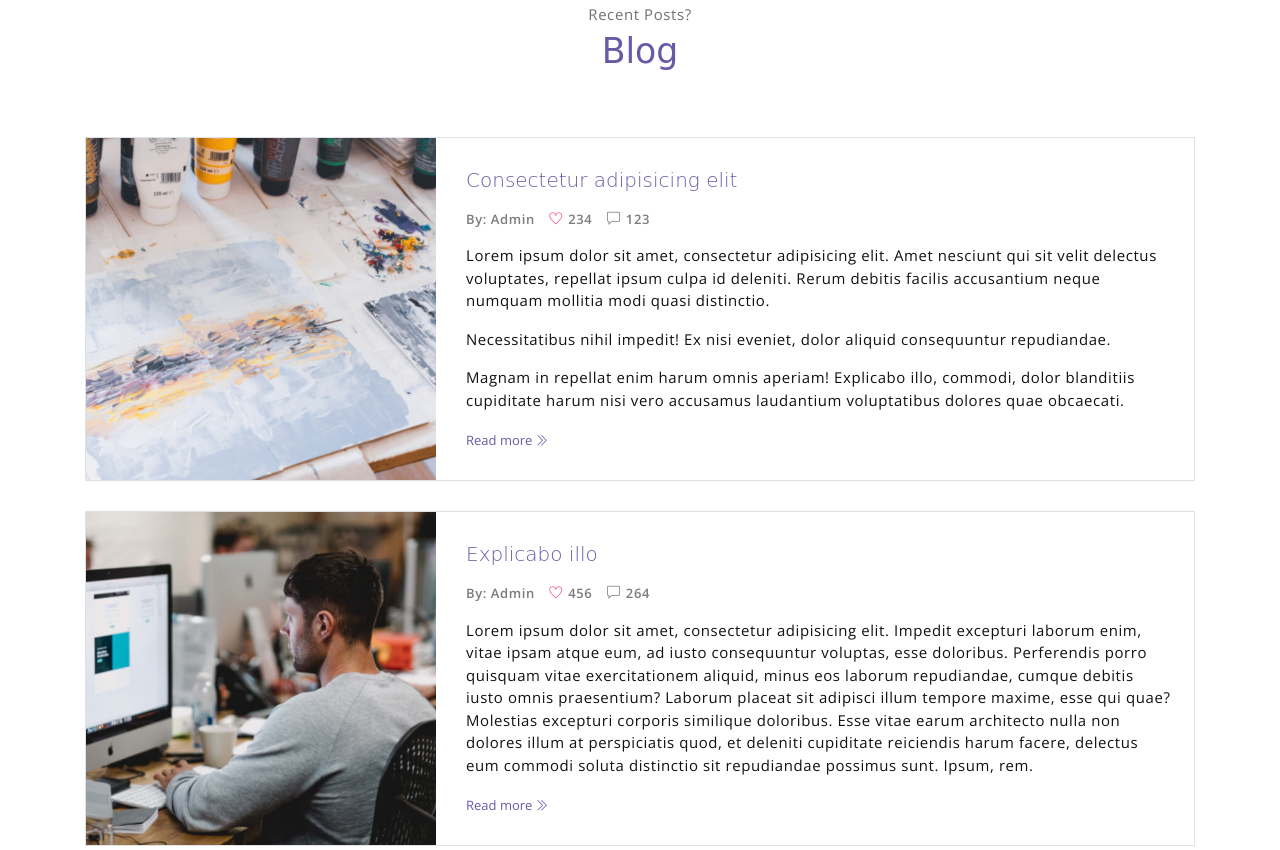
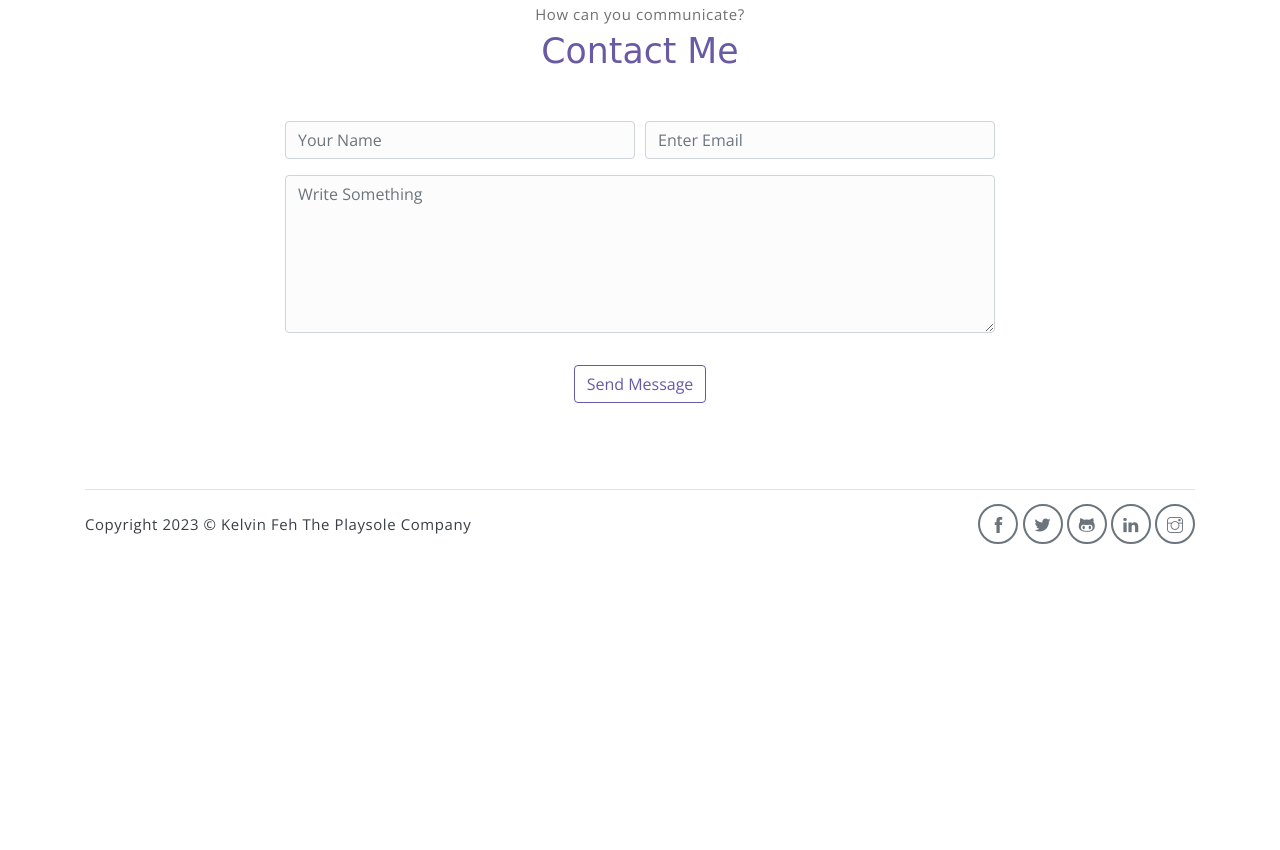
Before and after one commit to Kingstarflycodes/Kelvin, a plain HTML site: page index.html in a window 1280 px wide. Shown: the part 3276-4126 px from the top of the page. After the commit the page ends 3835 px from the top, so only its background shows below. Drawn offline with nearby package versions, Linux system fonts and the light colour scheme; a web font is replaced by a local one.

Commit message:
the whole frontend is complete, but the backend is not

```diff
--- a/index.html
+++ b/index.html
@@ -242,69 +242,6 @@
         </div> <!-- end of container -->
     </section> <!-- end of testimonial section -->
 
-    <!-- blog section -->
-    <section class="section" id="blog">
-        <!-- container -->
-        <div class="container text-center">
-            <p class="section-subtitle">Recent Posts?</p>
-            <h6 class="section-title mb-6">Blog</h6>
-            <!-- blog-wrapper -->
-            <div class="blog-card">
-                <div class="blog-card-header">
-                    <img src="assets/imgs/img-1.jpg" class="blog-card-img"
-                        alt="Download free bootstrap 4 landing page, free boootstrap 4 templates, Download free bootstrap 4.1 landing page, free boootstrap 4.1.1 templates, meyawo Landing page">
-                </div>
-                <div class="blog-card-body">
-                    <h5 class="blog-card-title">Consectetur adipisicing elit</h6>
-
-                        <p class="blog-card-caption">
-                            <a href="#">By: Admin</a>
-                            <a href="#"><i class="ti-heart text-danger"></i> 234</a>
-                            <a href="#"><i class="ti-comment"></i> 123</a>
-                        </p>
-                        <p>Lorem ipsum dolor sit amet, consectetur adipisicing elit. Amet nesciunt qui sit velit
-                            delectus voluptates, repellat ipsum culpa id deleniti. Rerum debitis facilis accusantium
-                            neque numquam mollitia modi quasi distinctio.</p>
-
-                        <p><b>Necessitatibus nihil impedit! Ex nisi eveniet, dolor aliquid consequuntur repudiandae.</b>
-                        </p>
-                        <p>Magnam in repellat enim harum omnis aperiam! Explicabo illo, commodi, dolor blanditiis
-                            cupiditate harum nisi vero accusamus laudantium voluptatibus dolores quae obcaecati.</p>
-
-                        <a href="#" class="blog-card-link">Read more <i class="ti-angle-double-right"></i></a>
-                </div>
-            </div><!-- end of blog wrapper -->
-
-            <!-- blog-wrapper -->
-            <div class="blog-card">
-                <div class="blog-card-header">
-                    <img src="assets/imgs/img-2.jpg" class="blog-card-img"
-                        alt="Download free bootstrap 4 landing page, free boootstrap 4 templates, Download free bootstrap 4.1 landing page, free boootstrap 4.1.1 templates, meyawo Landing page">
-                </div>
-                <div class="blog-card-body">
-                    <h5 class="blog-card-title">Explicabo illo</h6>
-
-                        <p class="blog-card-caption">
-                            <a href="#">By: Admin</a>
-                            <a href="#"><i class="ti-heart text-danger"></i> 456</a>
-                            <a href="#"><i class="ti-comment"></i> 264</a>
-                        </p>
-
-                        <p>Lorem ipsum dolor sit amet, consectetur adipisicing elit. Impedit excepturi laborum enim,
-                            vitae ipsam atque eum, ad iusto consequuntur voluptas, esse doloribus. Perferendis porro
-                            quisquam vitae exercitationem aliquid, minus eos laborum repudiandae, cumque debitis iusto
-                            omnis praesentium? Laborum placeat sit adipisci illum tempore maxime, esse qui quae?
-                            Molestias excepturi corporis similique doloribus. Esse vitae earum architecto nulla non
-                            dolores illum at perspiciatis quod, et deleniti cupiditate reiciendis harum facere, delectus
-                            eum commodi soluta distinctio sit repudiandae possimus sunt. Ipsum, rem.</p>
-
-                        <a href="#" class="blog-card-link">Read more <i class="ti-angle-double-right"></i></a>
-                </div>
-            </div><!-- end of blog wrapper -->
-
-        </div><!-- end of container -->
-    </section><!-- end of blog section -->
-
     <!-- contact section -->
     <section class="section" id="contact">
         <div class="container text-center">
```
